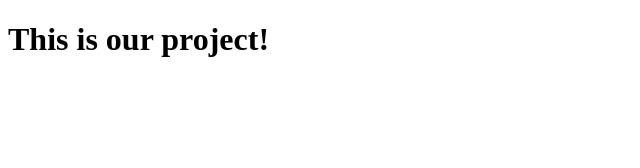
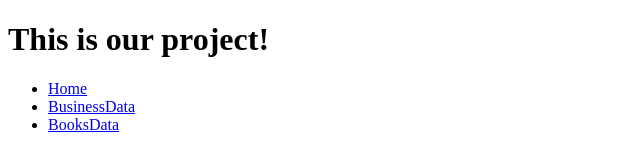
Before and after one commit to duncanrout/brazilbusinesscommunitiesv2, a website: page index.html in a window 1280 px wide. Shown: the whole page, without its empty margins (0-640 px from the left). Drawn offline with Linux system fonts and the light colour scheme.

Commit message:
added routing!

```diff
--- a/index.html
+++ b/index.html
@@ -9,6 +9,17 @@
 <body>
     <div id='content'>
       <h1> This is our project! </h1>
-    </div>
+      <ul class="nav navbar-nav">
+        <li class="active">
+          <a href="/">Home</a>
+        </li>
+        <li>
+          <a href="/xml">BusinessData</a>
+        </li>
+        <li>
+          <a href="/books">BooksData</a>
+        </li>
+      </ul>
+  </div>
 </body>
 </html>
```
